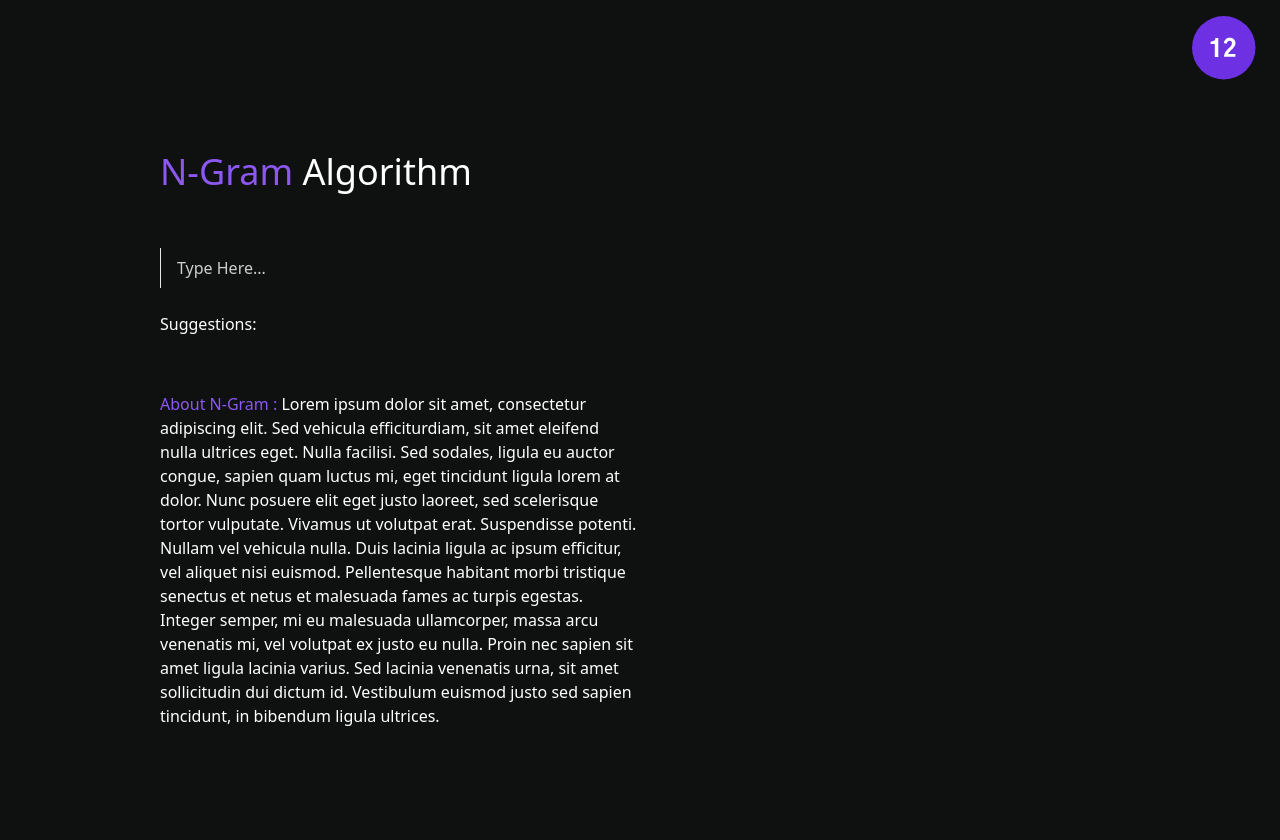
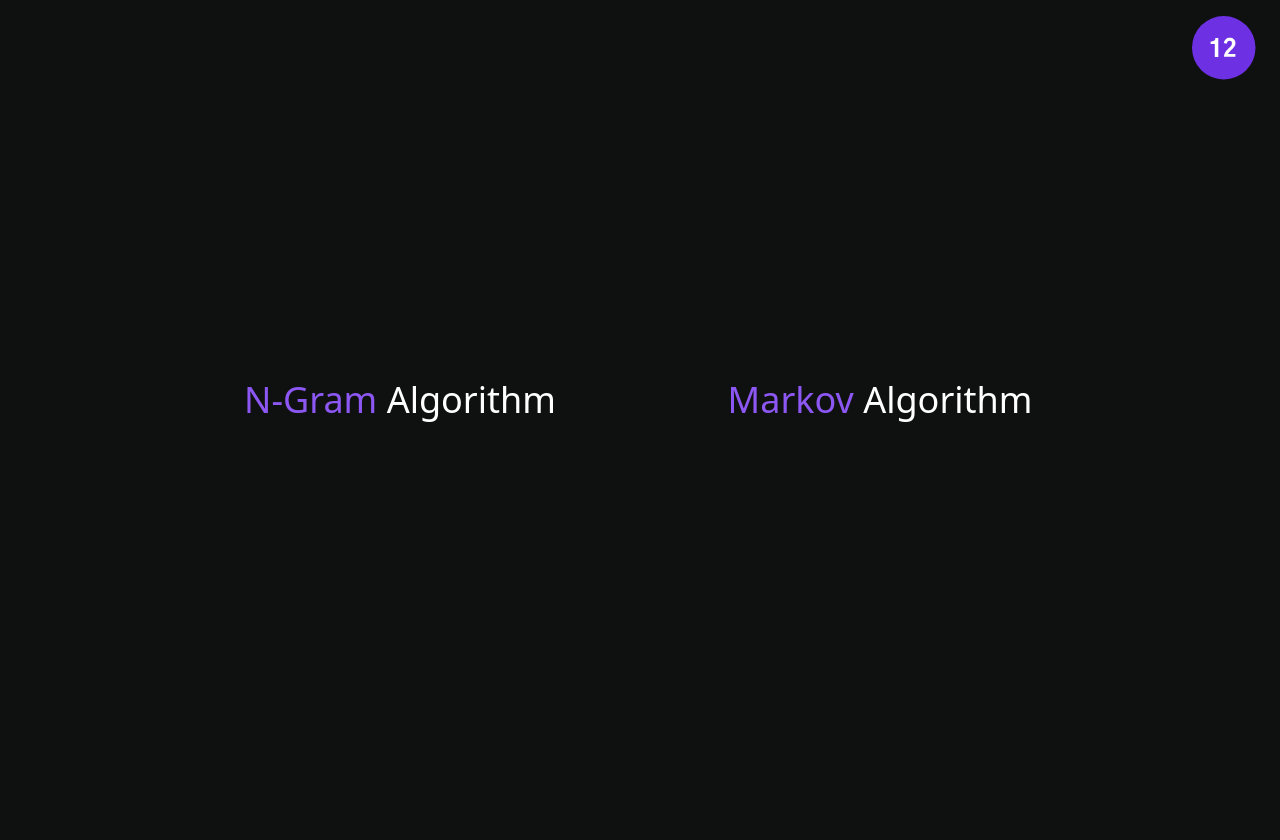
Before and after one commit to Waizsec/autocomplete-with-ngram, a Flask app: page / in a window 1280 px wide. After the commit the page ends 422 px from the top, so only its background shows below. Run offline with Flask 3, Linux system fonts and the light colour scheme; parts of the project's set-up code (start-up, migrations or seed data) failed here and were passed over.

Commit message:
upload new algoritm, markov, and fixing some minor bugs

```diff
--- a/app.py
+++ b/app.py
@@ -1,5 +1,6 @@
 from flask import Flask, render_template, request, jsonify
 from ngram import suggest_next_word, bigram_counts, trigram_counts, unigram_counts, vocab
+from markov import autocomplete, model
 
 
 app = Flask(__name__)
@@ -8,14 +9,26 @@ app = Flask(__name__)
 def index():
     return render_template('index.html')
 
+@app.route("/ngram")
+def ngram():
+    return render_template('ngram.html')
+
+@app.route("/markov")
+def markov():
+    return render_template('markov.html')
+
+
 @app.route('/get_suggestions', methods=['POST'])
 def get_suggestions():
     input_text = request.form['input_text']
-
     suggestions = suggest_next_word(input_text, bigram_counts, trigram_counts, unigram_counts, vocab)
-
     return jsonify({'suggestions': [suggestion[0] for suggestion in suggestions]})
 
+@app.route('/get_suggestions_markov', methods=['POST'])
+def get_suggestions_markov():
+    input_text = request.form['input_text']
+    suggestions = autocomplete(input_text, model, max_suggestions=3)
+    return jsonify({'suggestions': [suggestions]})
 
 if __name__ == "__main__" :
     app.run(debug=True)
--- /dev/null
+++ b/markov.py
@@ -0,0 +1,59 @@
+import random
+import pandas as pd
+import nltk
+from nltk.tokenize import word_tokenize
+from collections import defaultdict
+nltk.data.path.append("punkt/PY3/english.pickle")
+
+file_path = "static/cleaned_text.txt"
+text = ""
+try:
+    with open(file_path, "r") as file:
+        text = file.read()
+        print("File contents imported successfully.")
+except FileNotFoundError:
+    print("File not found. Please check the file path.")
+
+tokens = word_tokenize(text)
+tokens = [token for token in tokens if token not in ["'", '[', ']', '``']]
+
+# Markov Model
+def build_markov_model(tokens, order=1):
+    model = {}
+    for i in range(len(tokens) - order):
+        history = tuple(tokens[i:i + order])
+        next_word = tokens[i + order]
+
+        if history in model:
+            model[history].append(next_word)
+        else:
+            model[history] = [next_word]
+
+    return model
+
+# Membuat autocomplete suggestion
+def autocomplete(input_text, model, max_suggestions=5):
+    input_words = input_text.split()
+
+    # Menentukan urutan yang benar berdasarkan number input kata
+    order = 1 if len(input_words) == 1 else 2  # Gunakan 1 order (context) dan 2 jika lebih dari satu kata
+
+    input_history = tuple(input_words[-order:])
+
+    if input_history not in model:
+        return []
+
+    suggestions = model[input_history]
+
+    # random suggestion
+    random.shuffle(suggestions)
+
+    # Menghindari ada kata duplicate pada suggestion
+    suggestions = list(dict.fromkeys(suggestions))
+
+    # maximal 5
+    suggestions = suggestions[:max_suggestions]
+
+    return suggestions
+
+model = build_markov_model(tokens, order=2)
--- a/static/css/style.css
+++ b/static/css/style.css
@@ -4,6 +4,32 @@ body {
     background-color: #0F1110;
     font-family: 'Gothic A1', sans-serif;
     font-family: 'Graduate', serif;
+}
+
+.text-hover {
+    position: relative;
+    display: inline-block;
+    transition: transform 0.2s ease-in-out;
+}
+
+.text-hover::before {
+    content: '';
+    position: absolute;
+    width: 0%;
+    height: 2px;
+    width: 0;
+    bottom: -1vw;
+    left: 0;
+    background-color: #8C57F2;
+    transition: width 0.2s ease-in-out;
+}
+
+.text-hover:hover::before {
+    width: 50%;
+}
+
+.text-hover:hover {
+    transform: translateY(0);
 }
 
 .custom-headline span,
--- a/templates/index.html
+++ b/templates/index.html
@@ -11,31 +11,20 @@
 </head>
 
 <body class="px-40">
-    <div class="w-full h-screen flex justify-center flex-col mt-10">
-        <h1 class="text-4xl text-white custom-headline"><span>N-Gram</span> Algorithm</h1>
-        <input type="text" name="input_text" placeholder="Type Here..."
-            class="bg-transparent mt-14 text-white custom-font w-3/6 py-2 focus:outline-none font-normal border-l pl-4"
-            id="input_text">
-        <p class="mt-2 text-white mb-14 mt-6">Suggestions: <span id="suggestions" class="text-custome"></span></p>
+    <div class="flex items-center justify-center h-screen w-full text-white">
+        <div class="z-2  w-2/4 h-screen flex items-center justify-center bg-hover">
+            <a href="/ngram" class="text-4xl text-hover py-2"><span class="text-custome">N-Gram </span> Algorithm</a
+                href="" class="">
+        </div>
+        <div class="z-2  w-2/4 h-screen items-center justify-center bg-hover flex">
+            <a href="/markov" class="text-4xl text-hover py-2"><span class="text-custome">Markov </span> Algorithm</a
+                href="" class="">
+        </div>
+    </div>
+    <a href="/" class="fixed right-6 top-4">
+        <img src="{{  url_for('static', filename='assets/kel.svg') }}" alt="" class="w-16">
+    </a>
 
-        <p class="text-white w-3/6">
-            <span class="text-custome"> About N-Gram : </span>Lorem ipsum dolor sit amet, consectetur adipiscing elit.
-            Sed vehicula
-            efficiturdiam, sit
-            amet eleifend nulla ultrices eget. Nulla facilisi. Sed sodales, ligula eu auctor congue, sapien quam luctus
-            mi, eget
-            tincidunt ligula lorem at dolor. Nunc posuere elit eget justo laoreet, sed scelerisque tortor vulputate.
-            Vivamus ut volutpat erat. Suspendisse potenti. Nullam vel vehicula nulla. Duis lacinia ligula ac ipsum
-            efficitur, vel aliquet nisi euismod. Pellentesque habitant morbi tristique senectus et netus et malesuada
-            fames ac turpis egestas. Integer semper, mi eu malesuada ullamcorper, massa arcu venenatis mi, vel volutpat
-            ex justo eu nulla. Proin nec sapien sit amet ligula lacinia varius. Sed lacinia venenatis urna, sit amet
-            sollicitudin dui dictum id. Vestibulum euismod justo sed sapien tincidunt, in bibendum ligula ultrices.
-
-        </p>
-    </div>
-    <img src="{{  url_for('static', filename='assets/kel.svg') }}" alt="" class="fixed w-16 right-6 top-4">
-
-    <script src="{{ url_for('static', filename='js/ngram.js') }}"></script>
 </body>
 
 </html>
```
Also changed, not shown: static/js/markov.js (added, +45 -0 lines), templates/markov.html (added, +47 -0 lines), templates/ngram.html (added, +47 -0 lines), static/assets/arrow.svg.
